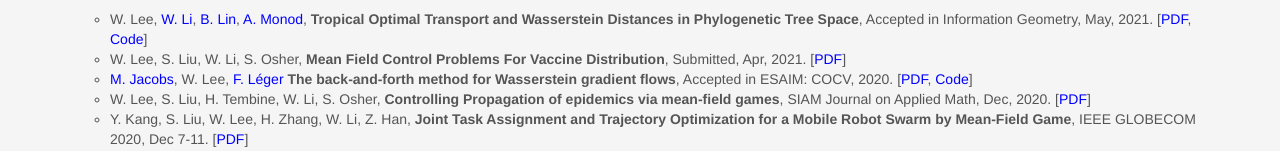
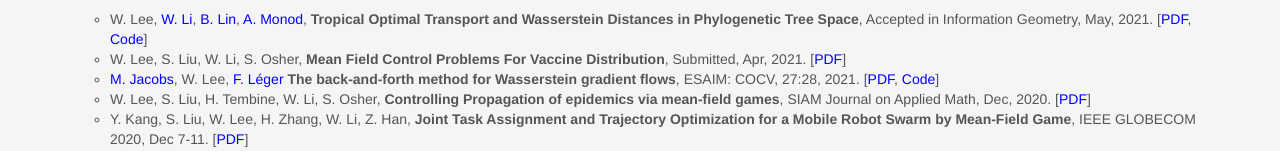
Before and after one commit to wonjunee/wonjunee.github.io, a plain HTML site: page publications/index.html in a window 1280 px wide. Shown: the part 263-414 px from the top of the page. Drawn offline with nearby package versions, Linux system fonts and the light colour scheme.

Commit message:
publication updated

```diff
--- a/publications/index.html
+++ b/publications/index.html
@@ -33,7 +33,7 @@
                 <ul class="a">
                     <li>W. Lee, <a href="https://people.math.sc.edu/wuchen/index.html">W. Li</a>, <a href="https://linbo.one">B. Lin</a>, <a href="https://www.imperial.ac.uk/people/a.monod">A. Monod</a>, <b>Tropical Optimal Transport and Wasserstein Distances in Phylogenetic Tree Space</b>, Accepted in Information Geometry, May, 2021. [<a href="https://arxiv.org/pdf/1911.05401v1.pdf">PDF</a>, <a href="https://github.com/antheamonod/TropicalOT">Code</a>]</li>
                     <li>W. Lee, S. Liu, W. Li, S. Osher, <b>Mean Field Control Problems For Vaccine Distribution</b>, Submitted, Apr, 2021. [<a href="https://arxiv.org/pdf/2104.11887.pdf">PDF</a>]</li>
-                    <li><a href="https://www.math.ucla.edu/~majaco/">M. Jacobs</a>, W. Lee, <a href="https://flavienleger.github.io">F. L&#233;ger</a> <b>The back-and-forth method for Wasserstein gradient flows</b>, Accepted in ESAIM: COCV, 2020. [<a href="https://arxiv.org/pdf/2011.08151">PDF</a>, <a href="https://wasserstein-gradient-flows.netlify.app">Code</a>]</li>
+                    <li><a href="https://www.math.ucla.edu/~majaco/">M. Jacobs</a>, W. Lee, <a href="https://flavienleger.github.io">F. L&#233;ger</a> <b>The back-and-forth method for Wasserstein gradient flows</b>, ESAIM: COCV, 27:28, 2021. [<a href="https://arxiv.org/pdf/2011.08151">PDF</a>, <a href="https://wasserstein-gradient-flows.netlify.app">Code</a>]</li>
                     <li>W. Lee, S. Liu, H. Tembine, W. Li, S. Osher, <b>Controlling Propagation of epidemics via mean-field games</b>, SIAM Journal on Applied Math, Dec, 2020. [<a href="https://www.researchgate.net/publication/341804278_Controlling_Propagation_of_epidemics_via_mean-field_games">PDF</a>]</li>
                     <li>Y. Kang, S. Liu, W. Lee, H. Zhang, W. Li, Z. Han, <b>Joint Task Assignment and Trajectory Optimization for a Mobile Robot Swarm by Mean-Field Game</b>, IEEE GLOBECOM 2020, Dec 7-11. [<a href="https://ieeexplore.ieee.org/document/9322422">PDF</a>]</li>
                     <li>H. Gao, W. Lee, W. Li, Z. Han, S. Osher, V. Poor, <b>Energy-efficient Velocity Control for Massive Rotary-Wing UAVs: A Mean Field Game Approach</b>, IEEE GLOBECOM 2020, Dec 7-11. [<a href="ftp://ftp.math.ucla.edu/pub/camreport/cam19-57.pdf">PDF</a>]</li>
```
Also changed, not shown: publications/body.txt.
